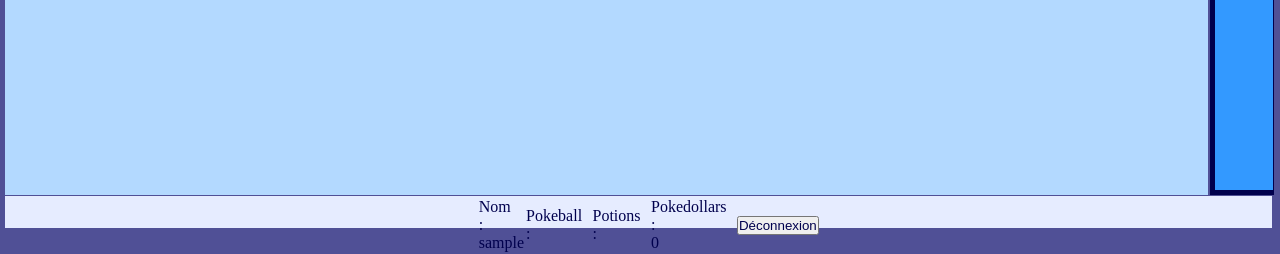
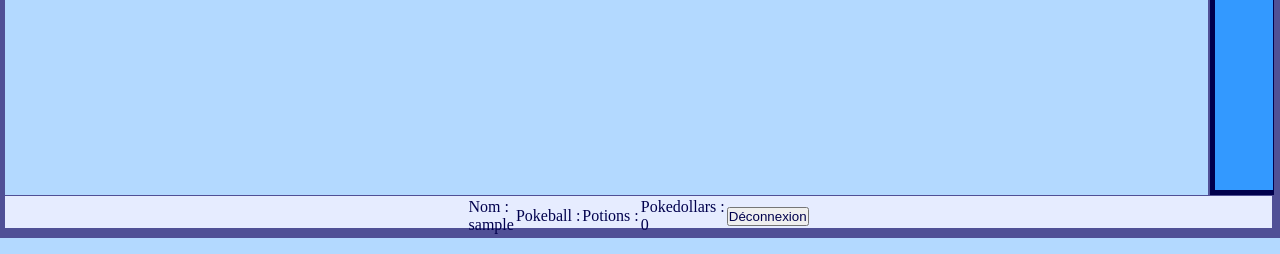
Before and after one commit to costandi/pokenet, a PHP site: page /jeu.php in a window 1280 px wide. Shown: the part 562-816 px from the top of the page. Run offline with PHP 8.4, Linux system fonts and the light colour scheme; the visitor is signed in with stand-in values (Sample User, id 1); data that the repository does not hold is empty.

Commit message:
J'ai réparer le css!

```diff
--- a/jeu.css
+++ b/jeu.css
@@ -77,8 +77,11 @@
 }
 
 tr, td {
-    padding-left: 3%;
-    padding-right: 3%;
     left: 0;
     right: 0;
+
 }
+
+.DMR {
+    width: 15%;
+}
```
